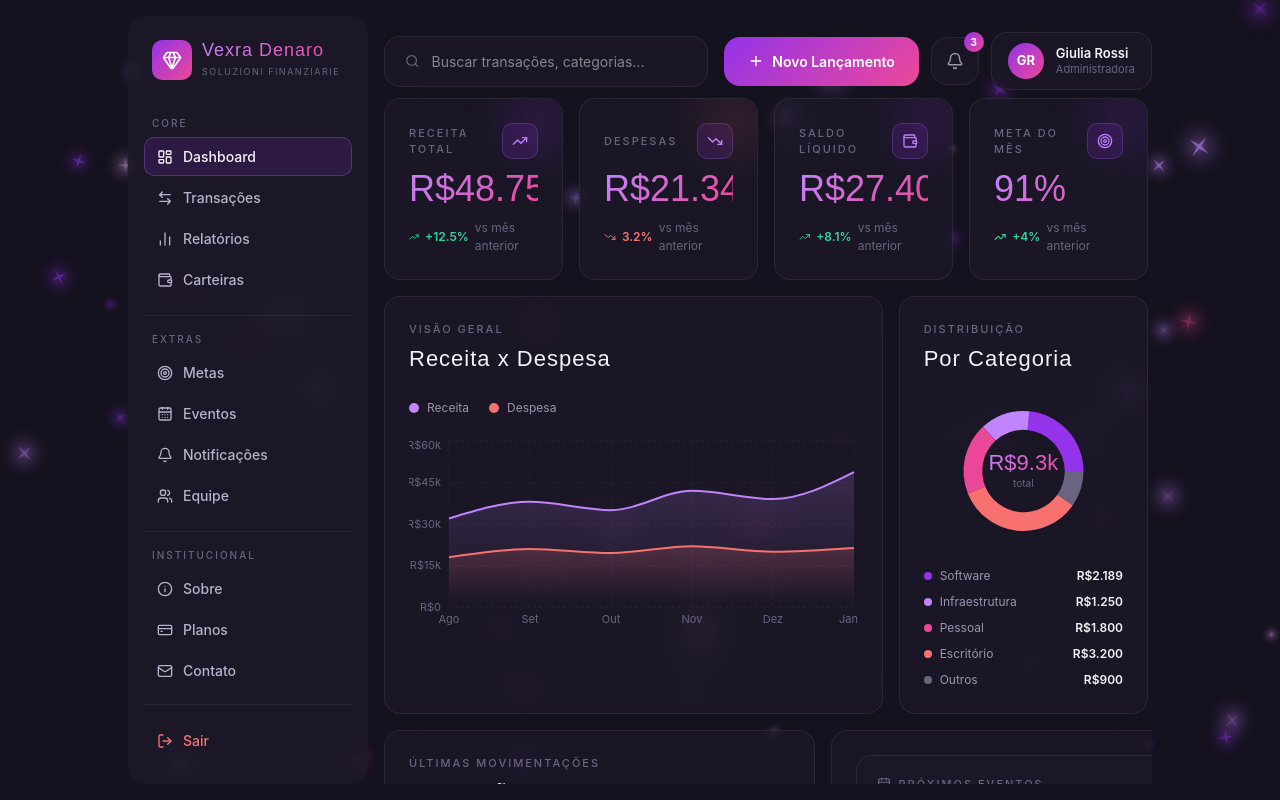
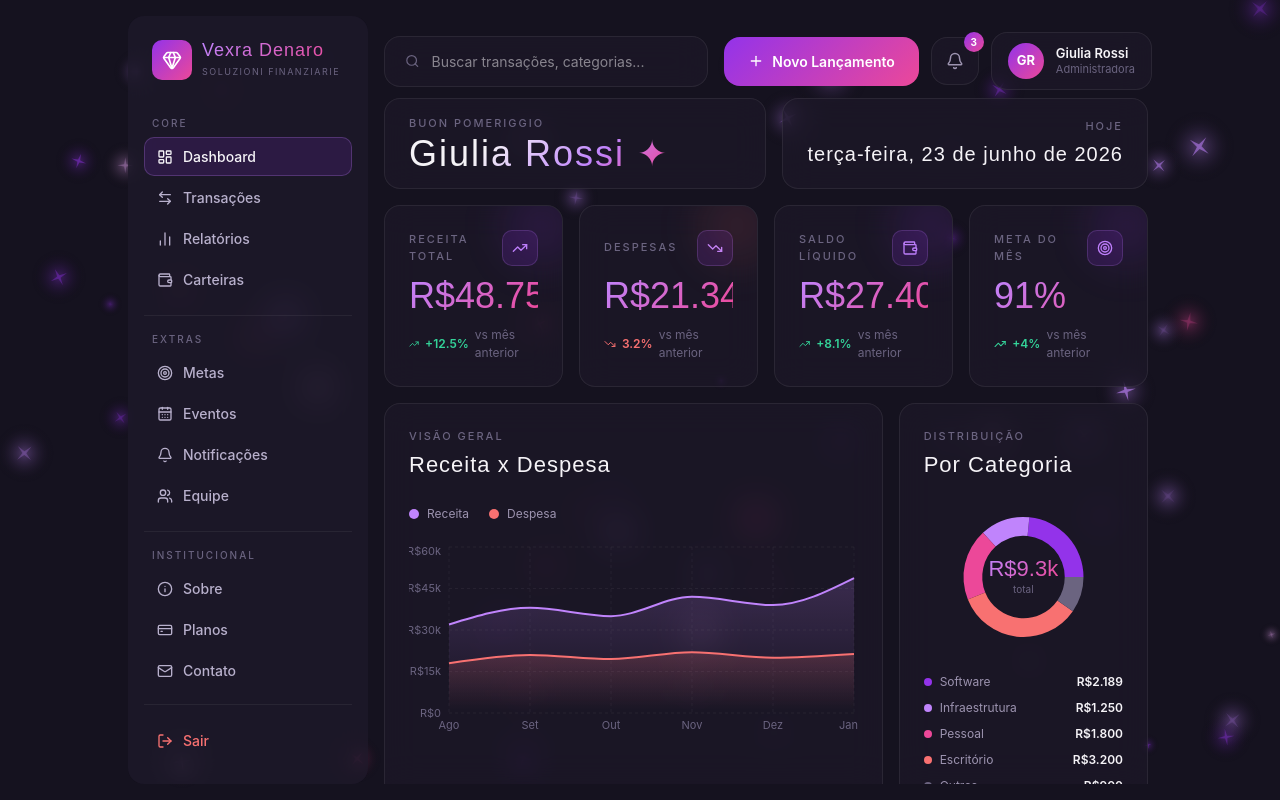
Before and after one commit to erikalaiane/finance-dashboard, a React (Vite) app: page / in a window 1280 px wide. Built offline with nearby package versions, Linux system fonts and the light colour scheme.

Commit message:
feat: add welcome header with greeting and date cards

```diff
--- /dev/null
+++ b/src/assets/components/dashboard/WelcomeHeader.tsx
@@ -0,0 +1,62 @@
+function getSaudacao(): string {
+  const hora = new Date().getHours();
+  if (hora < 12) return "Buongiorno";
+  if (hora < 18) return "Buon pomeriggio";
+  return "Buonasera";
+}
+
+function getDataAtual(): string {
+  return new Date().toLocaleDateString("pt-BR", {
+    weekday: "long",
+    day: "2-digit",
+    month: "long",
+    year: "numeric",
+  });
+}
+
+export function WelcomeHeader() {
+  const saudacao = getSaudacao();
+  const data = getDataAtual();
+
+return (
+  <div style={{ display: "grid", gridTemplateColumns: "1fr auto", gap: "16px" }}>
+
+    {/* Card nome */}
+    <div style={{
+      background: "rgba(30, 26, 43, 0.6)",
+      backdropFilter: "blur(16px)",
+      border: "1px solid rgba(255,255,255,0.07)",
+      borderRadius: "16px",
+      padding: "16px 24px",
+    }}>
+      <p style={{ fontFamily: "'Inter', sans-serif", fontSize: "11px", fontWeight: 500, letterSpacing: "2px", textTransform: "uppercase", color: "#6B6480", marginBottom: "4px" }}>
+        {saudacao}
+      </p>
+      <h1 style={{ fontFamily: "'Bebas Neue', sans-serif", display: "inline-block", fontSize: "36px", letterSpacing: "2px", lineHeight: 1, background: "linear-gradient(135deg, #F5F3F7 30%, #C084FC 70%, #EC4899 100%)", WebkitBackgroundClip: "text", WebkitTextFillColor: "transparent", backgroundClip: "text" }}>
+        Giulia Rossi ✦
+      </h1>
+    </div>
+
+    {/* Card data */}
+    <div style={{
+      background: "rgba(30, 26, 43, 0.6)",
+      backdropFilter: "blur(16px)",
+      border: "1px solid rgba(255,255,255,0.07)",
+      borderRadius: "16px",
+      padding: "16px 24px",
+      display: "flex",
+      flexDirection: "column",
+      justifyContent: "center",
+      alignItems: "flex-end",
+    }}>
+      <p style={{ fontFamily: "'Inter', sans-serif", fontSize: "11px", fontWeight: 500, letterSpacing: "2px", textTransform: "uppercase", color: "#6B6480", marginBottom: "4px" }}>
+        Hoje
+      </p>
+      <p style={{ fontFamily: "'Bebas Neue', sans-serif", fontSize: "20px", letterSpacing: "1px", color: "#F5F3F7" }}>
+        {data}
+      </p>
+    </div>
+
+  </div>
+);
+}
--- a/src/assets/pages/Dashboard.tsx
+++ b/src/assets/pages/Dashboard.tsx
@@ -1,3 +1,4 @@
+import { WelcomeHeader } from "../components/dashboard/WelcomeHeader";
 import { KPICard } from "../components/dashboard/KPICard";
 import { RevenueChart } from "../components/dashboard/RevenueChart";
 import { DonutChart } from "../components/dashboard/DonutChart";
@@ -12,6 +13,7 @@ const icones: LucideIcon[] = [TrendingUp, TrendingDown, Wallet, Target];
 export function Dashboard() {
   return (
     <div style={{ display: "flex", flexDirection: "column", gap: "16px", marginTop: "8px" }}>
+      <WelcomeHeader />
       {/* KPIs */}
       <div style={{ display: "grid", gridTemplateColumns: "repeat(4, 1fr)", gap: "16px" }}>
         {kpis.map((kpi, i) => (
```
